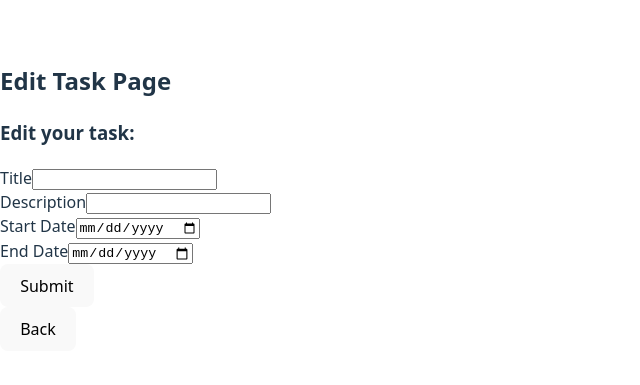
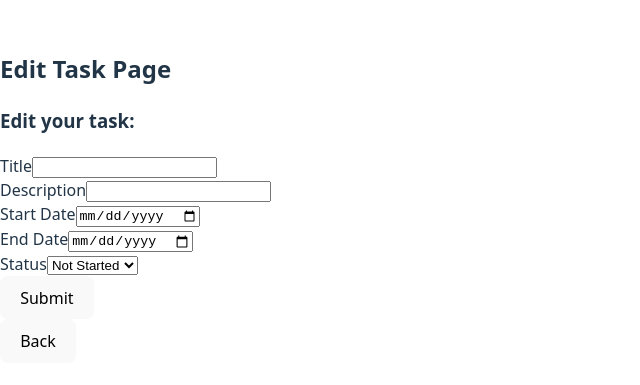
Before and after one commit to AmaniAL-Abdullah/Livo-Frontend, a React (Vite) app: page /task/1/edit in a window 1280 px wide. Shown: the part 203-588 px from the top of the page, without its empty margins (0-640 px from the left). Built offline with nearby package versions, Linux system fonts and the light colour scheme; no server answers.

Commit message:
Add status dropdown to TaskForm and display status with emoji in tasks table

```diff
--- a/src/components/Form/TaskForm/TaskForm.jsx
+++ b/src/components/Form/TaskForm/TaskForm.jsx
@@ -46,6 +46,22 @@ function TaskForm(props) {
                         onChange={event => props.setEnd_Date(event.target.value)}
                     />
                 </div>
+                <div>
+                    <label htmlFor='status'>Status</label>
+                    <select
+                        id='status'
+                        name='status'
+                        value={props.status}
+                        onChange={event => props.setStatus(event.target.value)}
+                        required
+                    >
+                        <option value='not_started'>Not Started</option>
+                        <option value='in_progress'>In Progress</option>
+                        <option value='completed'>Completed</option>
+                        <option value='cancelled'>Cancelled</option>
+                    </select>
+                </div>
+
                 <button type='submit'>Submit</button>
             </form>
         </div>
--- a/src/pages/Role/RoleDetail.jsx
+++ b/src/pages/Role/RoleDetail.jsx
@@ -77,6 +77,14 @@ export default RoleDetail
 function RoleTasksTable({ roleId }) {
     const [tasks, setTasks] = useState([])
 
+    const statusLabels = {
+        not_started: '🕓 Not Started',
+        in_progress: '⚙️ In Progress',
+        completed: '✅ Completed',
+        cancelled: '❌ Cancelled',
+    }
+
+
     useEffect(() => {
         async function fetchTasks() {
             const response = await authorizedRequest('get', `/roles/${roleId}/tasks/`)
@@ -97,6 +105,7 @@ function RoleTasksTable({ roleId }) {
                         <th>Description</th>
                         <th>Start Date</th>
                         <th>End Date</th>
+                        <th>Status</th>
                     </tr>
                 </thead>
                 <tbody>
@@ -108,6 +117,7 @@ function RoleTasksTable({ roleId }) {
                             <td>{task.description}</td>
                             <td>{task.start_date}</td>
                             <td>{task.end_date || '—'}</td>
+                            <td>{statusLabels[task.status]}</td>
                         </tr>
                     ))}
                 </tbody>
--- a/src/pages/Task/AddTask.jsx
+++ b/src/pages/Task/AddTask.jsx
@@ -11,6 +11,7 @@ function AddTask() {
     const [description, setDescription] = useState('')
     const [start_date, setStart_Date] = useState('')
     const [end_date, setEnd_Date]= useState('')
+    const [status, setStatus] = useState('not_started')
 
     async function handleSubmit(event) {
         event.preventDefault()
@@ -21,11 +22,13 @@ function AddTask() {
                 description,
                 start_date,
                 end_date: end_date || null,
+                status,
                 role: id})
         setTitle('')
         setDescription('')
         setStart_Date('')
         setEnd_Date('')
+        setStatus('')
     }
 
 
@@ -41,7 +44,8 @@ function AddTask() {
                 setStart_Date = {setStart_Date}
                 end_date = {end_date}
                 setEnd_Date = {setEnd_Date}
-
+                status ={status}
+                setStatus = {setStatus}
                 handleSubmit={handleSubmit}
                 titleVerb = 'Add'
             />
--- a/src/pages/Task/TaskEdit.jsx
+++ b/src/pages/Task/TaskEdit.jsx
@@ -11,6 +11,7 @@ function TaskEdit() {
     const [description, setDescription] = useState('')
     const [start_date, setStart_Date] = useState('')
     const [end_date, setEnd_Date] = useState('')
+    const [status, setStatus] = useState('not_started')
 
     async function getCurrentTaskData() {
         const response = await authorizedRequest('get', `/task/${id}/`)
@@ -18,6 +19,7 @@ function TaskEdit() {
         setDescription(response.data.description)
         setStart_Date(response.data.start_date)
         setEnd_Date(response.data.end_date)
+        setStatus(response.data.status)
     }
 
     useEffect(() => {
@@ -31,6 +33,7 @@ function TaskEdit() {
             description,
             start_date,
             end_date,
+            status,
         })
         navigate(`/task/${id}`)
     }
@@ -47,6 +50,8 @@ function TaskEdit() {
                 setStart_Date={setStart_Date}
                 end_date={end_date}
                 setEnd_Date={setEnd_Date}
+                status={status}
+                setStatus={setStatus}
                 handleSubmit={handleSubmit}
                 titleVerb='Edit'
             />
```
Lines whose indentation alone changed are shown as unchanged.
